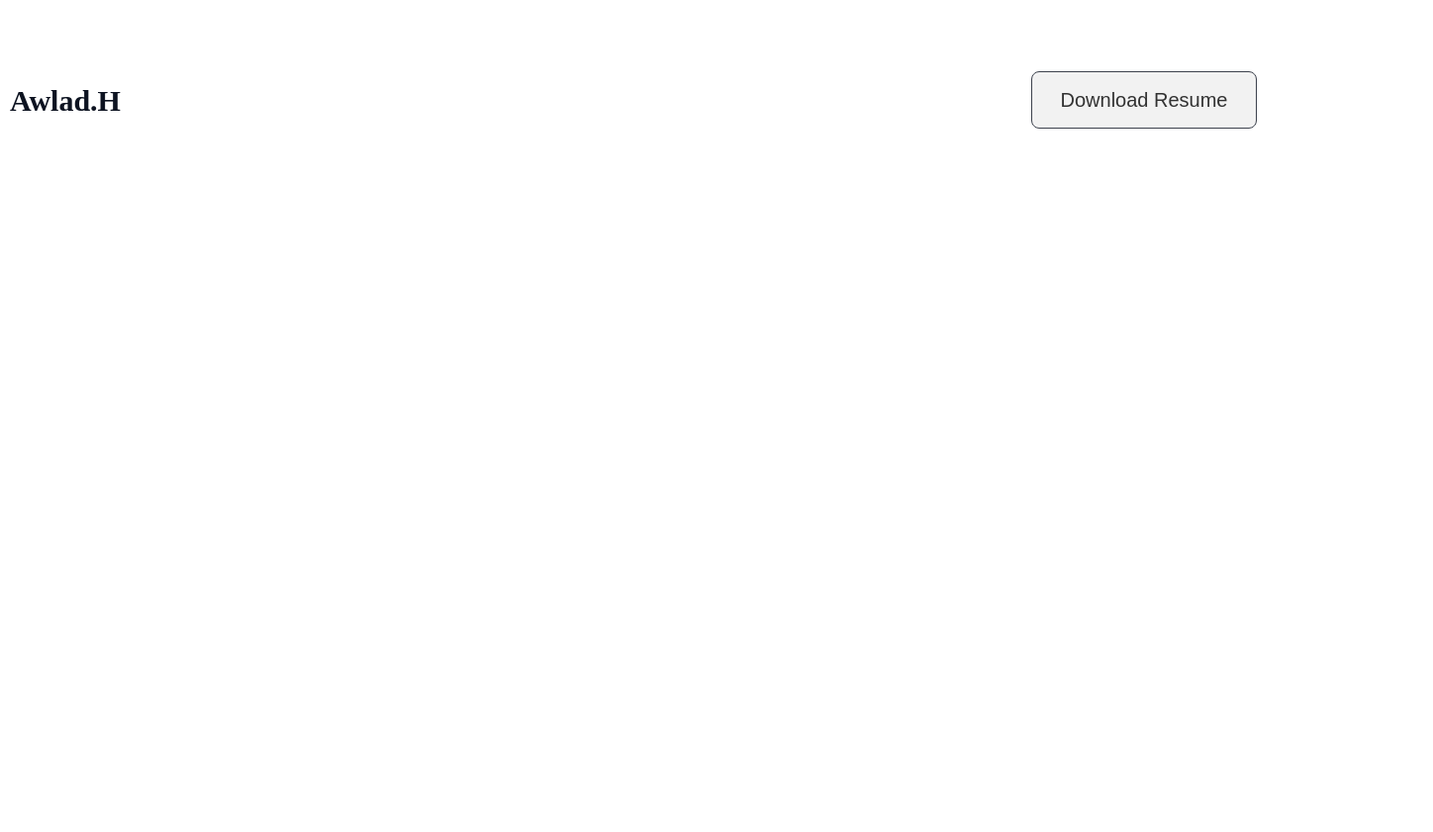
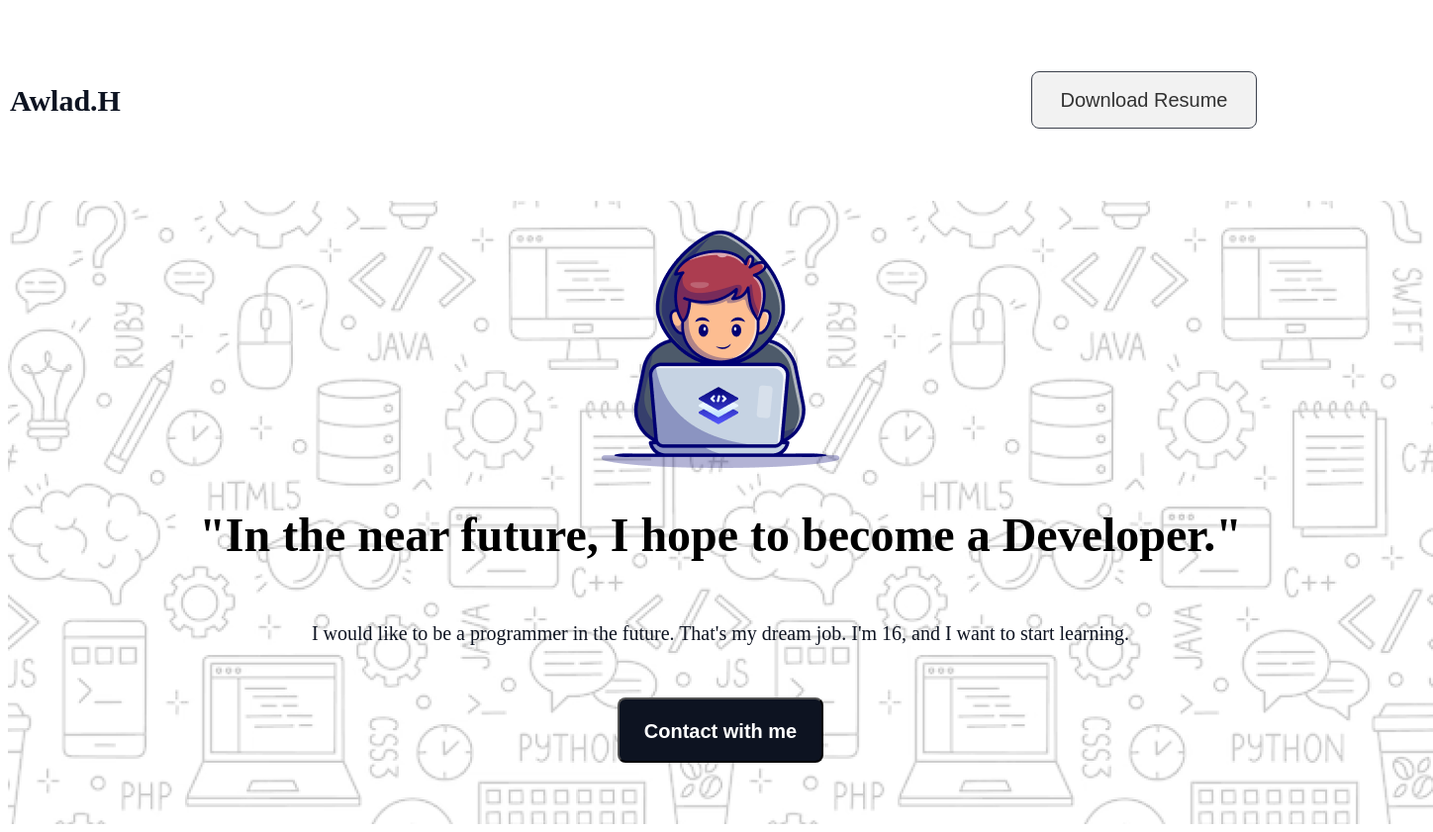
Before and after one commit to rohanibra/batch10-assignment-1, a plain HTML site: page index.html in a window 1280 px wide. Shown: the whole page at 99% size, 1448 px wide, since content can reach past the window. Before the commit the page ends 800 px from the top, so only its background shows below. Drawn offline with Linux system fonts and the light colour scheme.

Commit message:
bannaer section done

```diff
--- a/index.html
+++ b/index.html
@@ -16,7 +16,17 @@
         </nav>
     </header>
     <main>
+        <section class="banner">
+            <img src="./assets/Group.png" alt="">
+            <h1 >
+                "In the near future, I hope to become a Developer."
+            </h1>
 
+            <p>
+                I would like to be a programmer in the future. That's my dream job. I'm 16, and I want to start learning.
+            </p>
+            <button>Contact with me</button>
+        </section>
     </main>
     <footer>
 
--- a/styles/styles.css
+++ b/styles/styles.css
@@ -36,3 +36,50 @@ opacity: 0.8;
 
 
 }
+
+.banner{
+
+    display: flex;
+    flex-direction: column;
+    align-items: center;
+    background-image: url('/assets/Hero-bg.png');
+    background-position: center;
+    background-repeat: no-repeat;
+    background-size: cover;
+    height: 600px;
+    width: 1440px;
+    margin: 0 auto;
+    padding-top: 30px;
+
+}
+.banner > h1{
+    font-size: 48px;
+    font-weight: 800;
+}
+.banner > p{
+    color: rgb(13, 19, 33);
+opacity:50;
+font-size: 20px;
+font-weight: 400;
+line-height: 26px;
+letter-spacing: 0%;
+text-align: center;
+}
+.banner > button{
+    /* Frame 2 */
+
+width: 208px;
+height: 66px;
+/* Auto layout */
+
+padding: 21px 24px 21px 24px;
+color: white;
+font-size: 20px;
+font-weight: 600;
+/* Inside Auto Layout */
+
+margin: 32px 0px;
+border-radius: 8px;
+
+background: rgb(13, 19, 33);
+}
```
